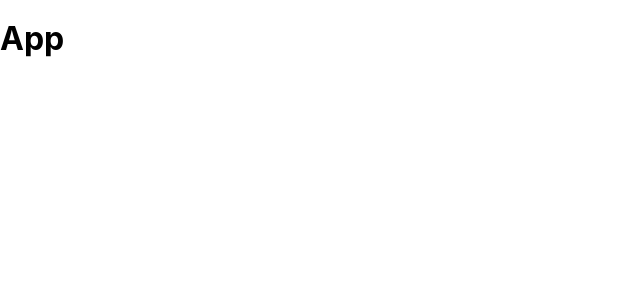
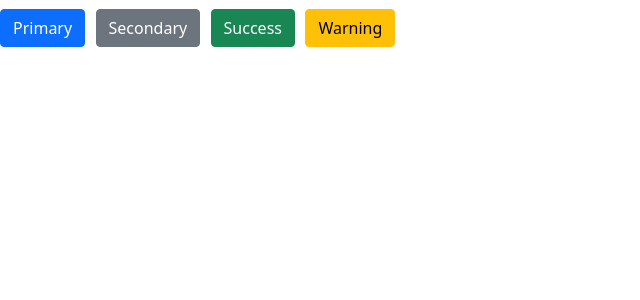
Before and after one commit to KrzysztofGrudzien/user-list, a React (Create React App) app: page / in a window 1280 px wide. Shown: the top 300 px of the page, without its empty margins (0-640 px from the left). Built offline with nearby package versions, Linux system fonts and the light colour scheme.

Commit message:
install react-bootstrap and test it

```diff
--- a/package.json
+++ b/package.json
@@ -6,8 +6,10 @@
     "@testing-library/jest-dom": "^5.11.4",
     "@testing-library/react": "^11.1.0",
     "@testing-library/user-event": "^12.1.10",
+    "bootstrap": "^5.1.1",
     "normalize.css": "^8.0.1",
     "react": "^17.0.2",
+    "react-bootstrap": "^2.0.0-rc.1",
     "react-dom": "^17.0.2",
     "react-scripts": "4.0.3",
     "web-vitals": "^1.0.1"
--- a/src/components/App/App.js
+++ b/src/components/App/App.js
@@ -1,5 +1,12 @@
+import { Button } from 'react-bootstrap';
+
 const App = () => {
-    return <h1 className='App'>App</h1>;
+    return (
+        <h1 className='App'>
+            <Button variant='primary'>Primary</Button> <Button variant='secondary'>Secondary</Button>{' '}
+            <Button variant='success'>Success</Button> <Button variant='warning'>Warning</Button>{' '}
+        </h1>
+    );
 };
 
 export default App;
--- a/src/index.js
+++ b/src/index.js
@@ -2,6 +2,7 @@
 import ReactDOM from 'react-dom';
 import 'normalize.css';
 import './main.css';
+import 'bootstrap/dist/css/bootstrap.min.css';
 import App from './components/App/App';
 import reportWebVitals from './reportWebVitals';
 
```
Also changed, not shown: 2 other files (tests, documents, lock files or other folders).
